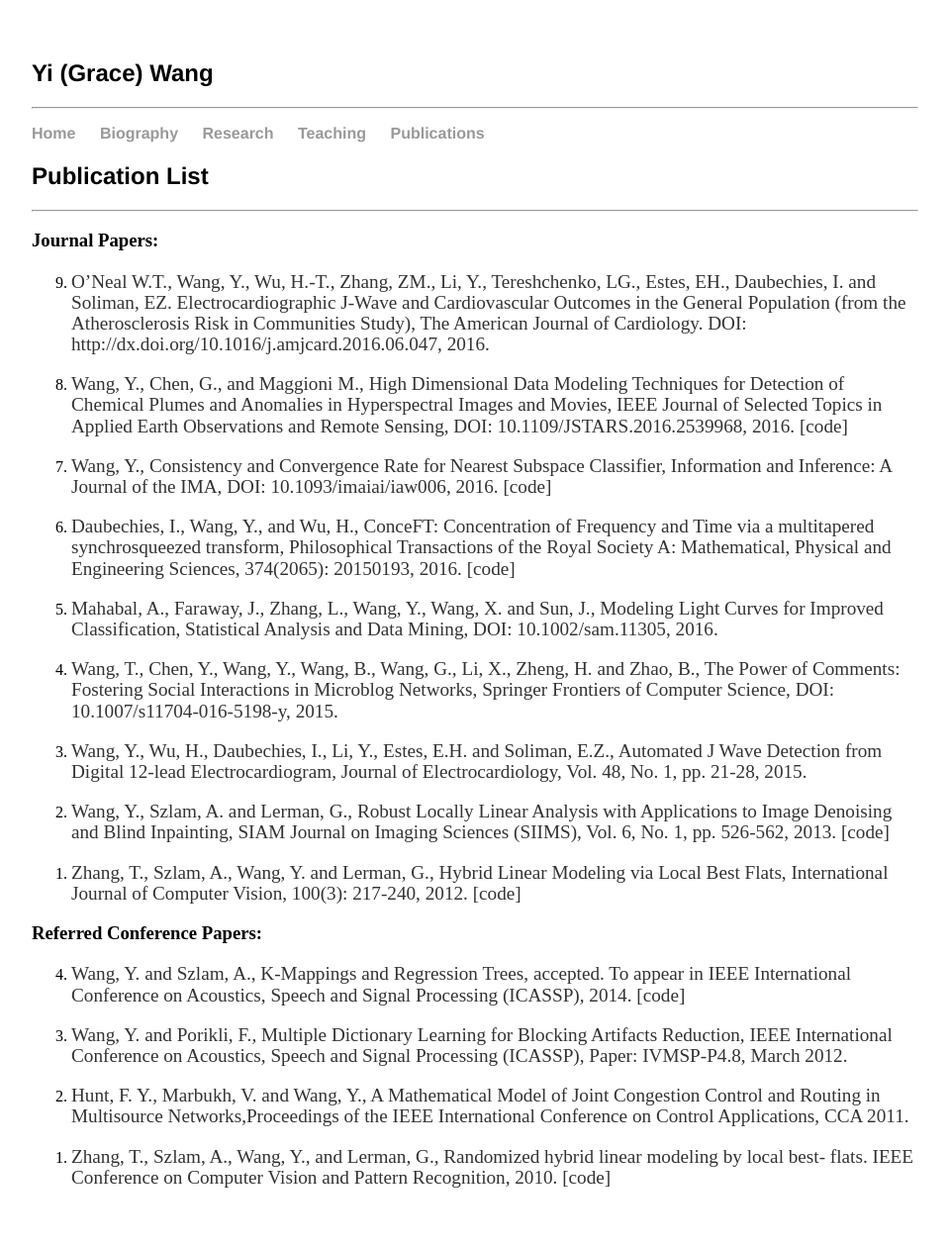
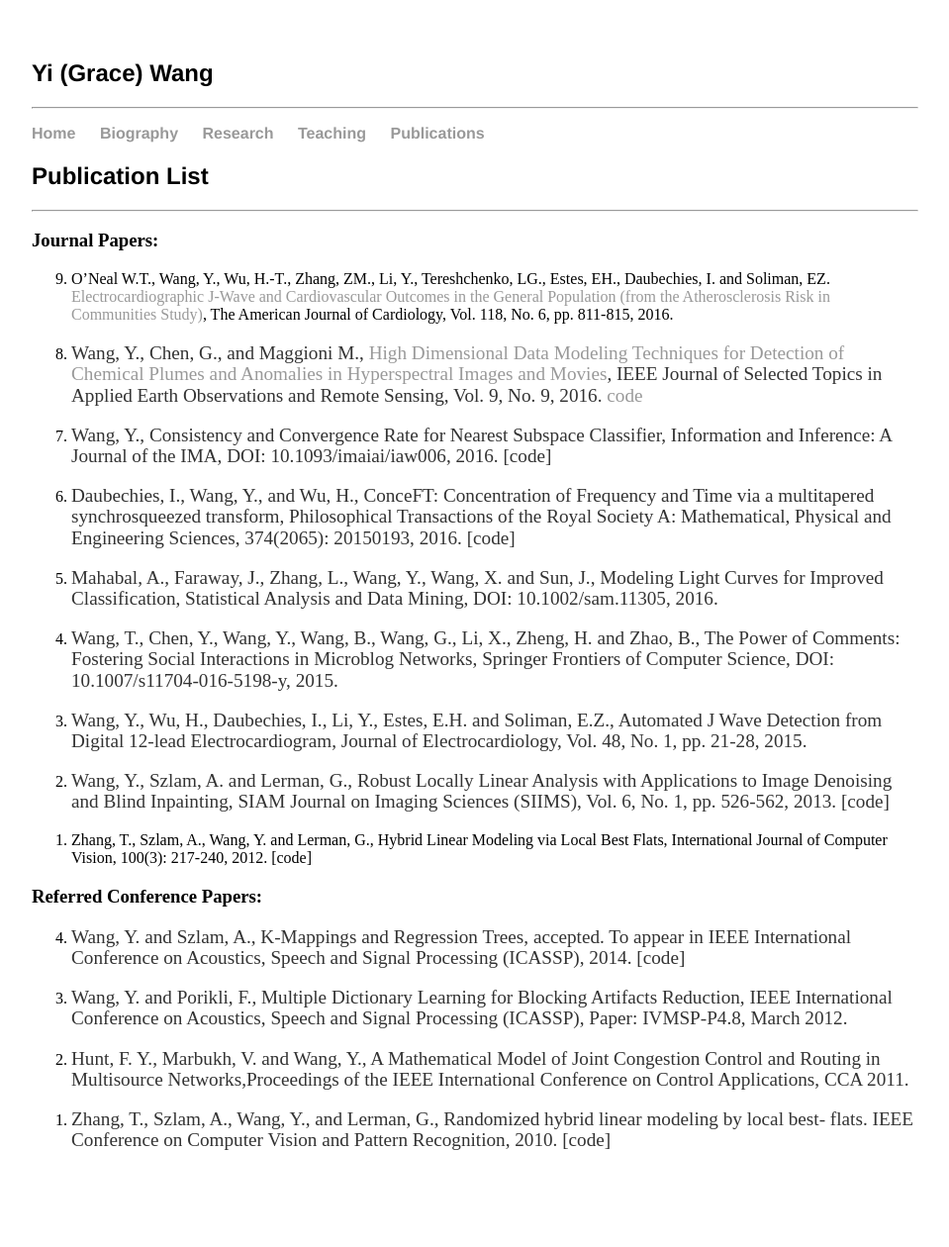
Before and after one commit to mathGrace/mathGrace.github.io, a Jekyll site: the page built from publications.md, in a window 1280 px wide. Shown: the whole page at 99% size, without its empty margins (160-1119 px from the left). Built offline with Jekyll 4.4.1, drawn with Linux system fonts in a browser that asks for light colours; after the commit the page ends 1222 px from its top, so only the background shows below that.

Commit message:
Update publications.md

```diff
--- a/publications.md
+++ b/publications.md
@@ -7,9 +7,8 @@
 
 ### Journal Papers:
 
-0. O’Neal W.T., Wang, Y., Wu, H.-T., Zhang, ZM., Li, Y., Tereshchenko, LG., Estes, EH., Daubechies, I. and Soliman, EZ. Electrocardiographic J-Wave and Cardiovascular Outcomes in the General Population (from the Atherosclerosis Risk in Communities Study), The American Journal of Cardiology. DOI: http://dx.doi.org/10.1016/j.amjcard.2016.06.047, 2016.
-
-0. Wang, Y., Chen, G., and Maggioni M., High Dimensional Data Modeling Techniques for Detection of Chemical Plumes and Anomalies in Hyperspectral Images and Movies, IEEE Journal of Selected Topics in Applied Earth Observations and Remote Sensing, DOI: 10.1109/JSTARS.2016.2539968, 2016. [code]
+0. O’Neal W.T., Wang, Y., Wu, H.-T., Zhang, ZM., Li, Y., Tereshchenko, LG., Estes, EH., Daubechies, I. and Soliman, EZ. [Electrocardiographic J-Wave and Cardiovascular Outcomes in the General Population (from the Atherosclerosis Risk in Communities Study)](https://www.ncbi.nlm.nih.gov/pmc/articles/PMC5021615/), The American Journal of Cardiology, Vol. 118, No. 6, pp. 811-815, 2016.
+0. Wang, Y., Chen, G., and Maggioni M., [High Dimensional Data Modeling Techniques for Detection of Chemical Plumes and Anomalies in Hyperspectral Images and Movies](https://ieeexplore.ieee.org/document/7470597/), IEEE Journal of Selected Topics in Applied Earth Observations and Remote Sensing, Vol. 9, No. 9, 2016. [code](/codes/chemDtct.zip)
 
 0. Wang, Y., Consistency and Convergence Rate for Nearest Subspace Classifier, Information and Inference:  A Journal of the IMA, DOI: 10.1093/imaiai/iaw006, 2016. [code]
 
```
